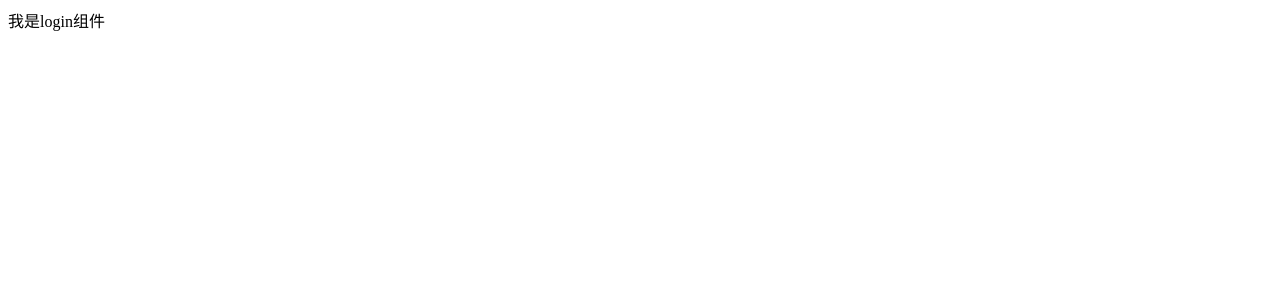
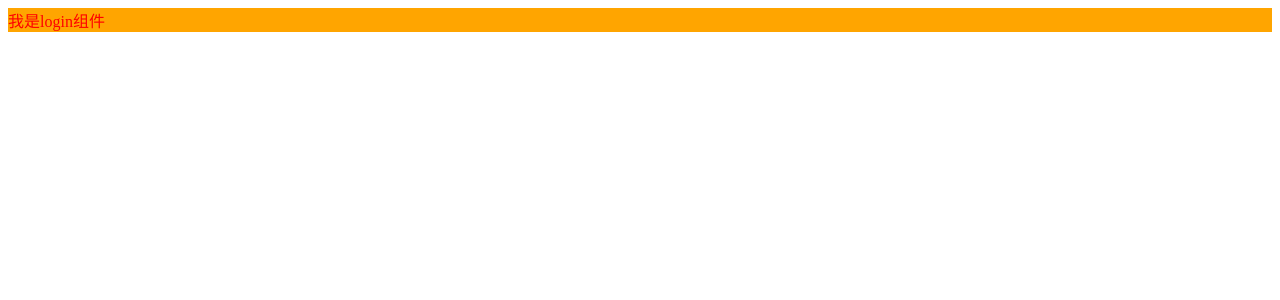
Before and after one commit to objectMaker/react_project, a React (Create React App) app: page / in a window 1280 px wide. Shown: the top 300 px of the page. Built offline with nearby package versions, Linux system fonts and the light colour scheme; the HTML template or start-up script is replaced by a standard one.

Commit message:
路由搭建

```diff
--- a/src/pages/Login/index.css
+++ b/src/pages/Login/index.css
@@ -1,3 +1,4 @@
-#xiaogou{
+#gou{
     color:red;
+    background-color: orange;
 }
--- a/src/pages/Login/index.jsx
+++ b/src/pages/Login/index.jsx
@@ -1,7 +1,8 @@
 import {Component} from "react";
+import './index.css'
 export default class Login extends Component{
     render() {
-        return (<div id='xiaogou'>
+        return (<div id="gou">
             我是login组件
         </div>)
     }
```
